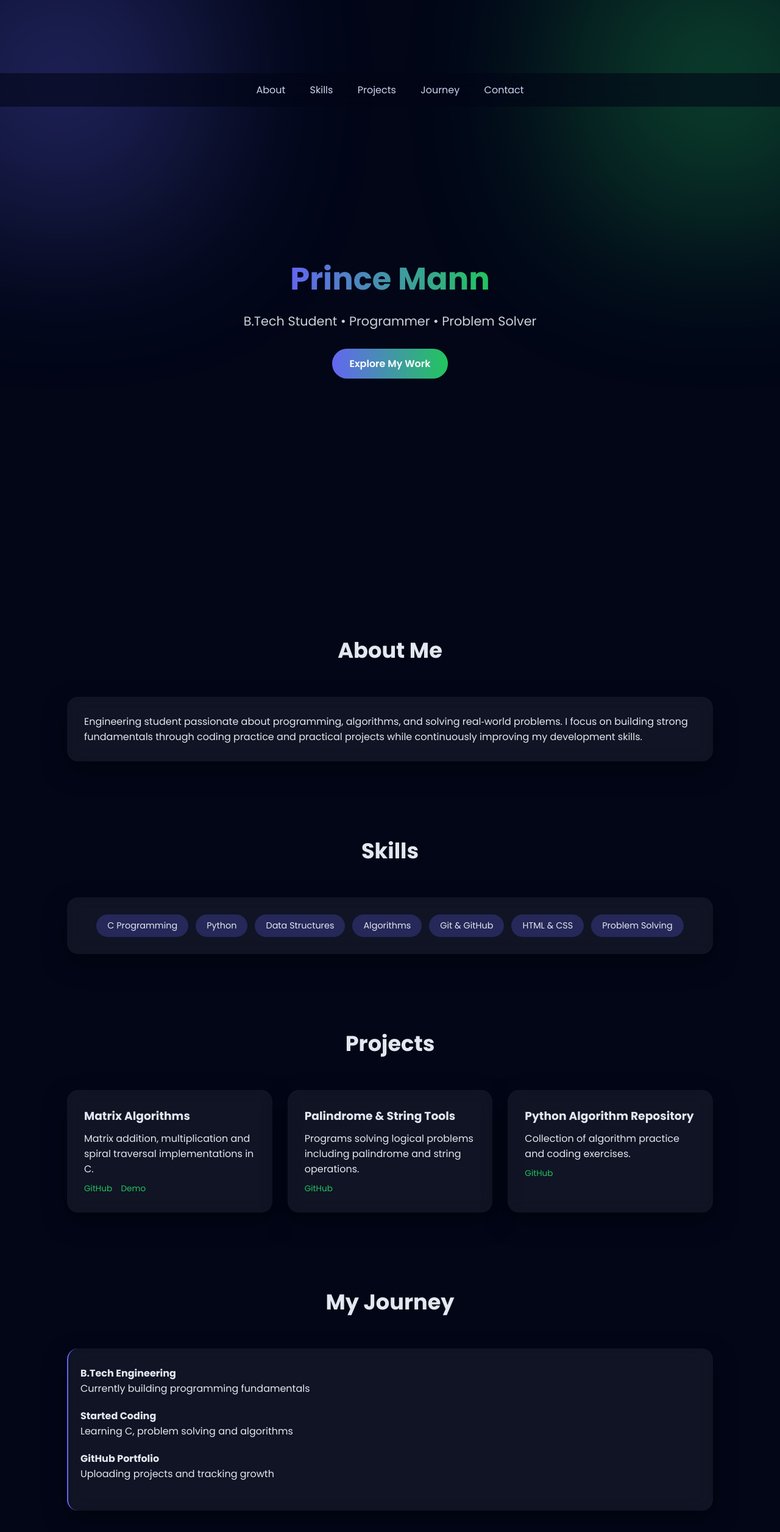
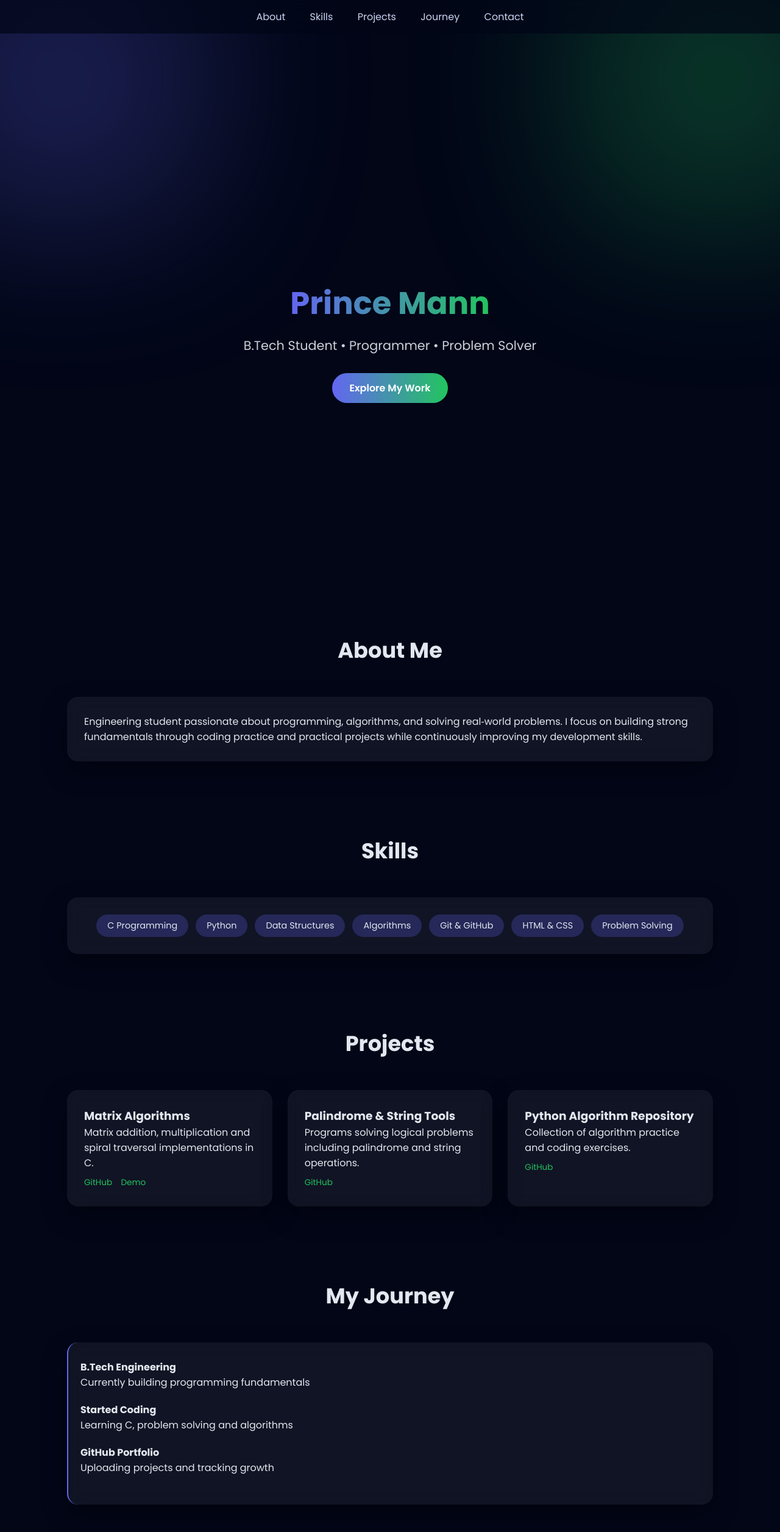
Before and after one commit to Prince-Mann94/Portfolio, a plain HTML site: page index.html in a window 1280 px wide. Shown: the top 2513 px of the page at 61% size. Drawn offline with Linux system fonts and the light colour scheme.

Commit message:
Refactor styles and improve background animations

```diff
--- a/index.html
+++ b/index.html
@@ -16,27 +16,26 @@ body{
   overflow-x:hidden;
 }
 
-/* ===== Animated Background ===== */
+/* ===== Animated Background (non‑interactive) ===== */
 .bg-blur{
   position:fixed;
   width:600px;
   height:600px;
   background:radial-gradient(circle,#6366f1,transparent);
   filter:blur(120px);
-  opacity:.4;
+  opacity:.35;
   top:-200px;
   left:-200px;
-  z-index:-1;
+  z-index:-2;
+  pointer-events:none;
   animation:float 12s infinite alternate ease-in-out;
 }
-
 .bg-blur2{
   right:-200px;
   bottom:-200px;
   left:auto;
   background:radial-gradient(circle,#22c55e,transparent);
 }
-
 @keyframes float{
   from{transform:translateY(0)}
   to{transform:translateY(80px)}
@@ -46,8 +45,9 @@ body{
 nav{
   position:fixed;
   width:100%;
+  top:0;
   backdrop-filter:blur(14px);
-  background:rgba(2,6,23,.6);
+  background:rgba(2,6,23,.7);
   padding:15px 0;
   text-align:center;
   z-index:1000;
@@ -61,6 +61,9 @@ nav a{
 }
 nav a:hover{color:white}
 
+/* prevent content hiding under fixed nav */
+section{scroll-margin-top:90px}
+
 /* ===== HERO ===== */
 .hero{
   min-height:100vh;
@@ -69,9 +72,8 @@ nav a:hover{color:white}
   justify-content:center;
   align-items:center;
   text-align:center;
-  padding:20px;
+  padding:120px 20px 40px;
 }
-
 .hero h1{
   font-size:3.2rem;
   font-weight:700;
@@ -79,13 +81,12 @@ nav a:hover{color:white}
   -webkit-background-clip:text;
   color:transparent;
 }
-
 .typing{
   margin-top:15px;
   font-size:1.3rem;
   opacity:.9;
+  min-height:30px;
 }
-
 .btn{
   margin-top:30px;
   padding:12px 28px;
@@ -109,9 +110,9 @@ h2{text-align:center;margin-bottom:50px;font-size:2.2rem}
   border-radius:18px;
   padding:28px;
   box-shadow:0 15px 40px rgba(0,0,0,.4);
-  transition:.4s;
+  transition:.35s ease;
 }
-.card:hover{transform:translateY(-10px)}
+.card:hover{transform:translateY(-8px)}
 
 /* ===== SKILLS ===== */
 .skills{display:flex;flex-wrap:wrap;gap:12px;justify-content:center}
@@ -128,7 +129,6 @@ h2{text-align:center;margin-bottom:50px;font-size:2.2rem}
   grid-template-columns:repeat(auto-fit,minmax(260px,1fr));
   gap:25px;
 }
-.project-card h3{margin-bottom:10px}
 .project-links a{
   display:inline-block;
   margin-top:10px;
@@ -147,7 +147,7 @@ h2{text-align:center;margin-bottom:50px;font-size:2.2rem}
 
 footer{text-align:center;padding:40px;opacity:.7}
 
-.fade{opacity:0;transform:translateY(40px);transition:.9s ease}
+.fade{opacity:0;transform:translateY(40px);transition:.8s ease}
 .fade.show{opacity:1;transform:translateY(0)}
 
 @media(max-width:768px){.hero h1{font-size:2.3rem}}
@@ -202,7 +202,7 @@ Engineering student passionate about programming, algorithms, and solving real
 <section id="projects" class="fade">
 <h2>Projects</h2>
 <div class="projects">
-<div class="card project-card">
+<div class="card">
 <h3>Matrix Algorithms</h3>
 <p>Matrix addition, multiplication and spiral traversal implementations in C.</p>
 <div class="project-links">
@@ -211,7 +211,7 @@ Engineering student passionate about programming, algorithms, and solving real
 </div>
 </div>
 
-<div class="card project-card">
+<div class="card">
 <h3>Palindrome & String Tools</h3>
 <p>Programs solving logical problems including palindrome and string operations.</p>
 <div class="project-links">
@@ -219,7 +219,7 @@ Engineering student passionate about programming, algorithms, and solving real
 </div>
 </div>
 
-<div class="card project-card">
+<div class="card">
 <h3>Python Algorithm Repository</h3>
 <p>Collection of algorithm practice and coding exercises.</p>
 <div class="project-links">
@@ -254,25 +254,37 @@ Engineering student passionate about programming, algorithms, and solving real
 </footer>
 
 <script>
-/* Typing Animation */
+/* wait for DOM */
+document.addEventListener('DOMContentLoaded',()=>{
+
+/* Typing Animation (fixed duplicate bug) */
 const text="B.Tech Student • Programmer • Problem Solver";
+const el=document.getElementById('typing');
 let i=0;
 function type(){
   if(i<text.length){
-  document.getElementById("typing").innerHTML+=text.charAt(i);
+    el.textContent+=text.charAt(i);
     i++;
-  setTimeout(type,50);
+    setTimeout(type,45);
   }
 }
 type();
 
-/* Scroll Animation */
+/* Scroll Animation safe observer */
+if('IntersectionObserver' in window){
   const observer=new IntersectionObserver(entries=>{
     entries.forEach(entry=>{
-  if(entry.isIntersecting){entry.target.classList.add('show');}
+      if(entry.isIntersecting){
+        entry.target.classList.add('show');
+      }
     });
   });
   document.querySelectorAll('.fade').forEach(el=>observer.observe(el));
+}else{
+  document.querySelectorAll('.fade').forEach(el=>el.classList.add('show'));
+}
+
+});
 </script>
 
 </body>
```
Lines whose indentation alone changed are shown as unchanged.
